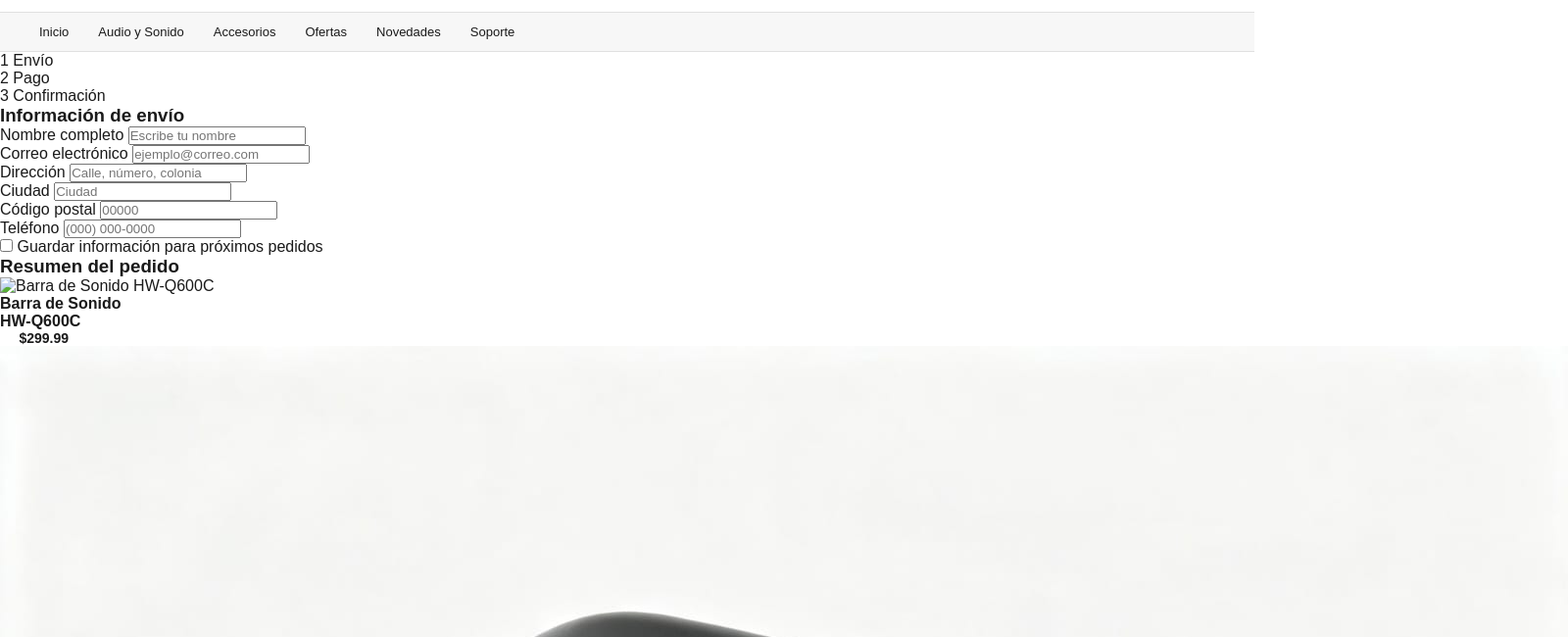
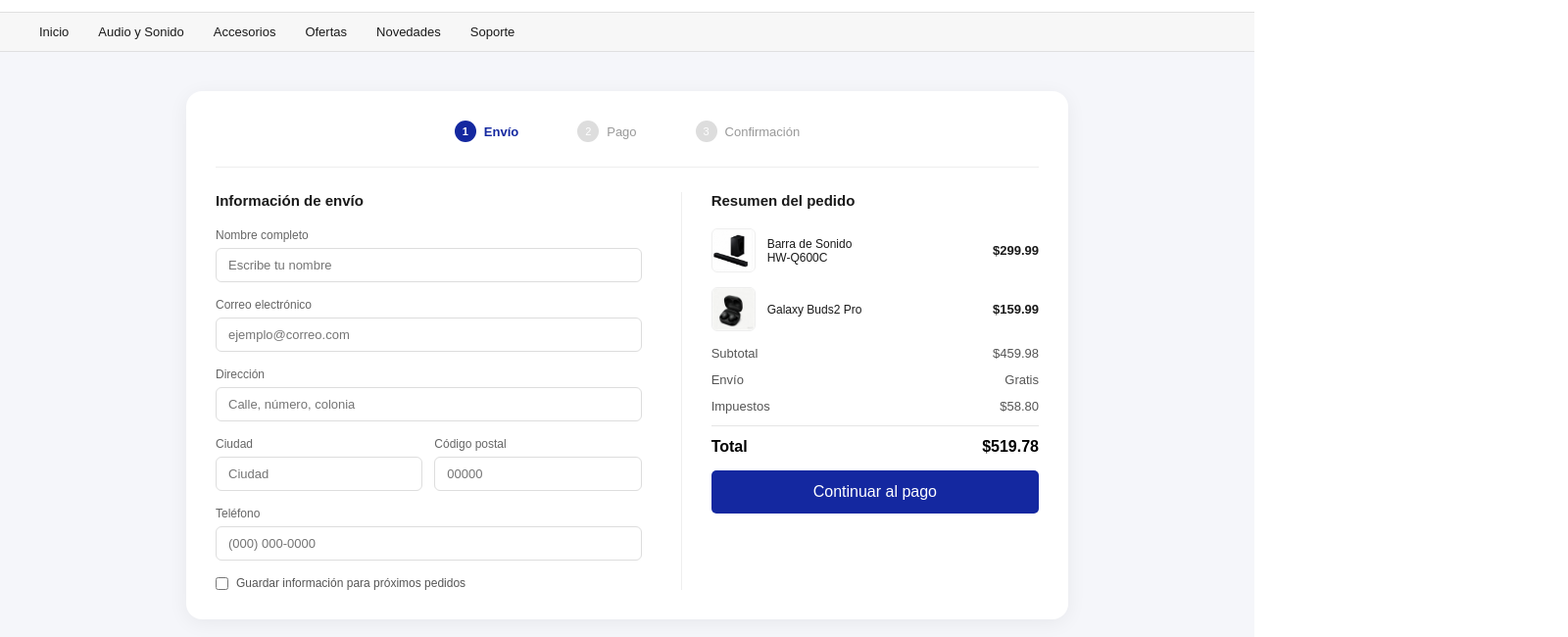
Before and after one commit to jairobalmoregarcia20091024-commits/Samsung-Tienda, a plain HTML site: page checkout.html in a window 1280 px wide. Shown: the part 51-701 px from the top of the page at 98% size, 1600 px wide, since content can reach past the window. Drawn offline with Linux system fonts and the light colour scheme.

Commit message:
Corrijo checkout, boton finalizar y nombre de imagen barra-sonido

```diff
--- a/checkout.html
+++ b/checkout.html
@@ -95,7 +95,7 @@
                     <h3>Resumen del pedido</h3>
 
                     <div class="resumen-item">
-                        <img src="imagenes/barra-sonido.jpg.jpeg" alt="Barra de Sonido HW-Q600C">
+                      <img src="imagenes/hw-q600c-carrito.jpeg" alt="Barra de Sonido HW-Q600C">
                         <div class="info">
                             <h4>Barra de Sonido<br>HW-Q600C</h4>
                         </div>
--- a/estilos.css
+++ b/estilos.css
@@ -798,3 +798,221 @@
     background-color: #f79e1b;
     opacity: 0.85;
 }
+
+/* CHECKOUT - CONTENEDOR GENERAL */
+.checkout-contenedor {
+    background-color: #f5f6fa;
+    padding: 40px;
+    display: flex;
+    justify-content: center;
+}
+
+.checkout-tarjeta {
+    background-color: #ffffff;
+    border-radius: 16px;
+    box-shadow: 0 4px 20px rgba(0,0,0,0.06);
+    padding: 30px;
+    width: 100%;
+    max-width: 900px;
+}
+
+.pasos-checkout {
+    display: flex;
+    justify-content: center;
+    gap: 60px;
+    padding-bottom: 25px;
+    margin-bottom: 25px;
+    border-bottom: 1px solid #eeeeee;
+}
+
+.paso {
+    display: flex;
+    align-items: center;
+    gap: 8px;
+    font-size: 13px;
+    color: #999999;
+}
+
+.paso-numero {
+    width: 22px;
+    height: 22px;
+    border-radius: 50%;
+    background-color: #dddddd;
+    color: #ffffff;
+    display: flex;
+    align-items: center;
+    justify-content: center;
+    font-size: 11px;
+}
+
+.paso.activo {
+    color: #1428a0;
+    font-weight: bold;
+}
+
+.paso.activo .paso-numero {
+    background-color: #1428a0;
+}
+
+.checkout-columnas {
+    display: flex;
+    gap: 40px;
+}
+
+.columna-envio {
+    flex: 1.3;
+}
+
+.columna-resumen {
+    flex: 1;
+    border-left: 1px solid #eeeeee;
+    padding-left: 30px;
+}
+
+.checkout-tarjeta h3 {
+    font-size: 15px;
+    margin-bottom: 20px;
+}
+
+.campo-formulario {
+    margin-bottom: 16px;
+}
+
+.campo-formulario label {
+    display: block;
+    font-size: 12px;
+    margin-bottom: 6px;
+    color: #666666;
+}
+
+.campo-formulario input {
+    width: 100%;
+    padding: 9px 12px;
+    border: 1px solid #dddddd;
+    border-radius: 6px;
+    font-size: 13px;
+}
+
+.fila-campos {
+    display: flex;
+    gap: 12px;
+}
+
+.fila-campos .campo-formulario {
+    flex: 1;
+}
+
+.campo-checkbox {
+    display: flex;
+    align-items: center;
+    gap: 8px;
+    font-size: 12px;
+    color: #555555;
+}
+
+.resumen-item {
+    display: flex;
+    align-items: center;
+    gap: 12px;
+    margin-bottom: 15px;
+}
+
+.resumen-item img {
+    width: 45px;
+    height: 45px;
+    object-fit: contain;
+    border: 1px solid #eeeeee;
+    border-radius: 6px;
+}
+
+.resumen-item .info {
+    flex: 1;
+}
+
+.resumen-item h4 {
+    font-size: 12px;
+    font-weight: normal;
+}
+
+.resumen-item .precio-total {
+    font-size: 13px;
+    font-weight: bold;
+    width: auto;
+}
+
+/* CONFIRMACIÓN */
+.confirmacion-contenedor {
+    background-color: #f5f6fa;
+    padding: 60px 40px;
+    display: flex;
+    justify-content: center;
+}
+
+.confirmacion-tarjeta {
+    background-color: #ffffff;
+    border: none;
+    border-radius: 16px;
+    box-shadow: 0 4px 20px rgba(0,0,0,0.06);
+    padding: 50px;
+    max-width: 480px;
+    text-align: center;
+}
+
+.icono-exito {
+    width: 70px;
+    height: 70px;
+    background-color: #22c55e;
+    color: #ffffff;
+    border-radius: 50%;
+    display: flex;
+    align-items: center;
+    justify-content: center;
+    font-size: 32px;
+    margin: 0 auto 20px auto;
+}
+
+.confirmacion-tarjeta h1 {
+    font-size: 22px;
+    margin-bottom: 8px;
+}
+
+.confirmacion-tarjeta p {
+    font-size: 13px;
+    color: #666666;
+    margin-bottom: 20px;
+}
+
+.numero-pedido {
+    background-color: #f7f7f7;
+    border-radius: 8px;
+    padding: 15px;
+    margin-bottom: 20px;
+}
+
+.numero-pedido-label {
+    display: block;
+    font-size: 12px;
+    color: #777777;
+    margin-bottom: 5px;
+}
+
+.numero-pedido-valor {
+    font-size: 18px;
+    font-weight: bold;
+}
+
+.confirmacion-nota {
+    font-size: 13px;
+    color: #666666;
+    margin-bottom: 25px;
+}
+
+.confirmacion-tarjeta .btn-finalizar {
+    display: inline-block;
+}
+
+.btn-finalizar {
+    display: block;
+    text-align: center;
+    text-decoration: none;
+}
```
Also changed, not shown: carrito.html (+1 -2 lines).
